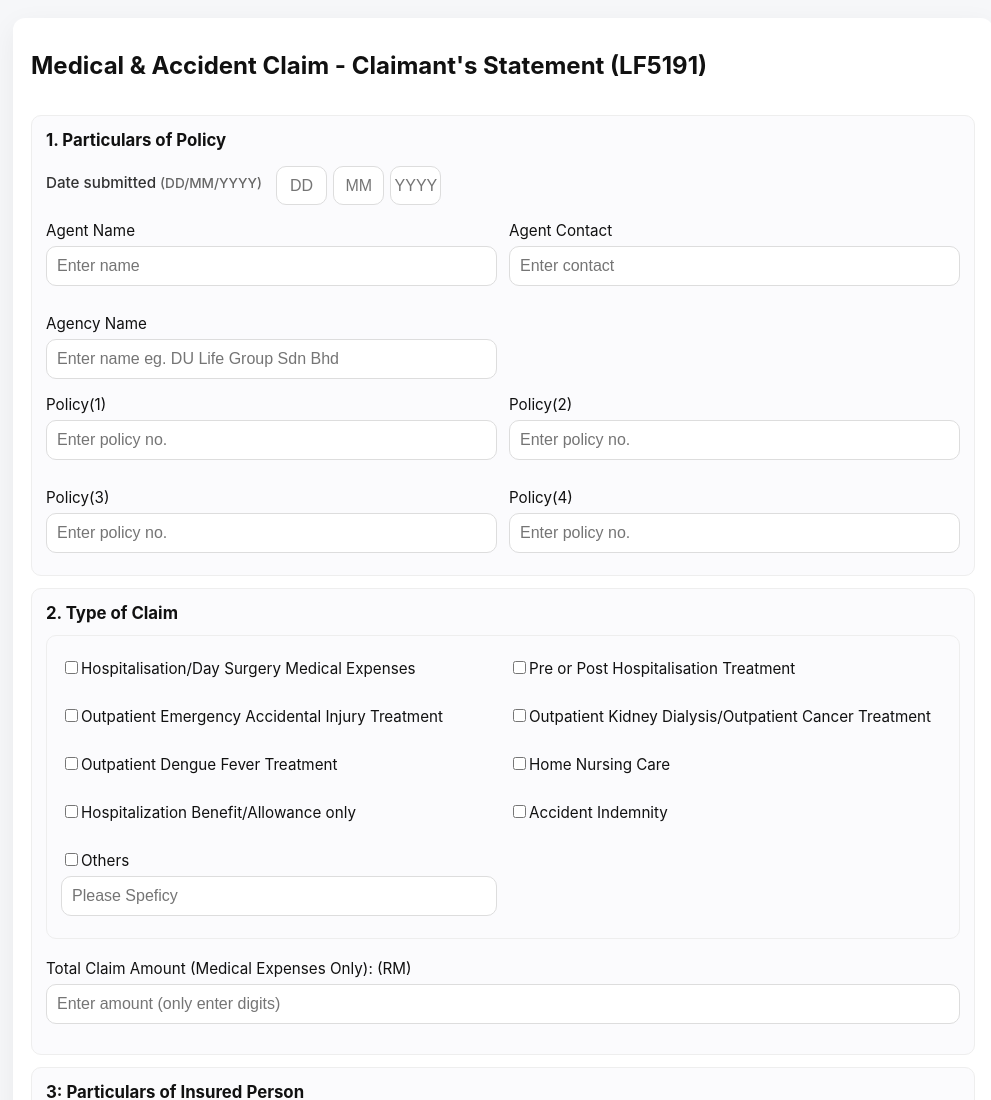
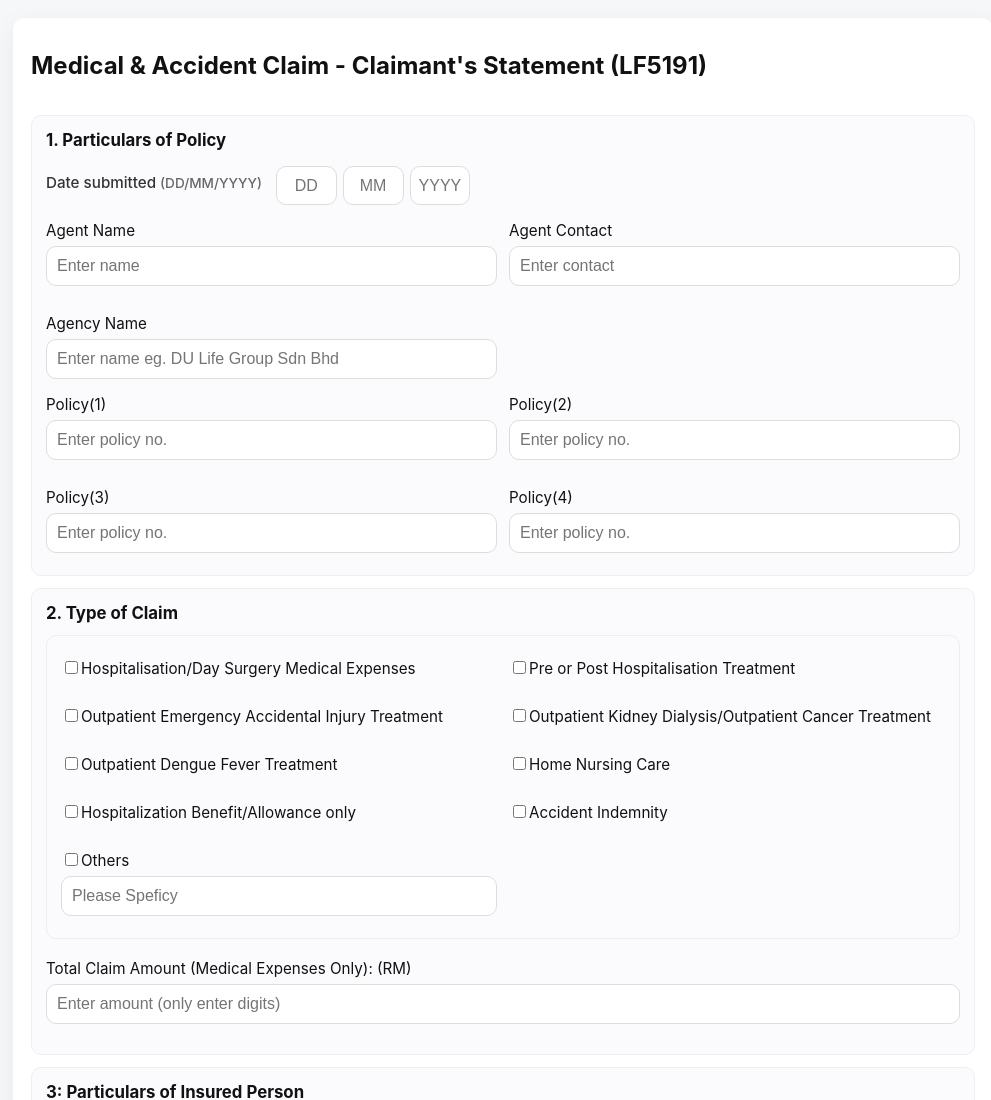
Before and after one commit to TND4-ZQJS/medclaim, a plain HTML site: page index.html in a window 1280 px wide. Shown: the top 1100 px of the page, without its empty margins (137-1128 px from the left). Drawn offline with Linux system fonts and the light colour scheme.

Commit message:
Update index.html

```diff
--- a/index.html
+++ b/index.html
@@ -119,7 +119,7 @@
 
 /* Compact input fields */
 .date-group .date-inputs input {
-  width: 3.2em;
+  width: 3.8em;
   text-align: center;
   padding: 9px 0; /* match global input height */
   border: 1px solid #ddd;
```
